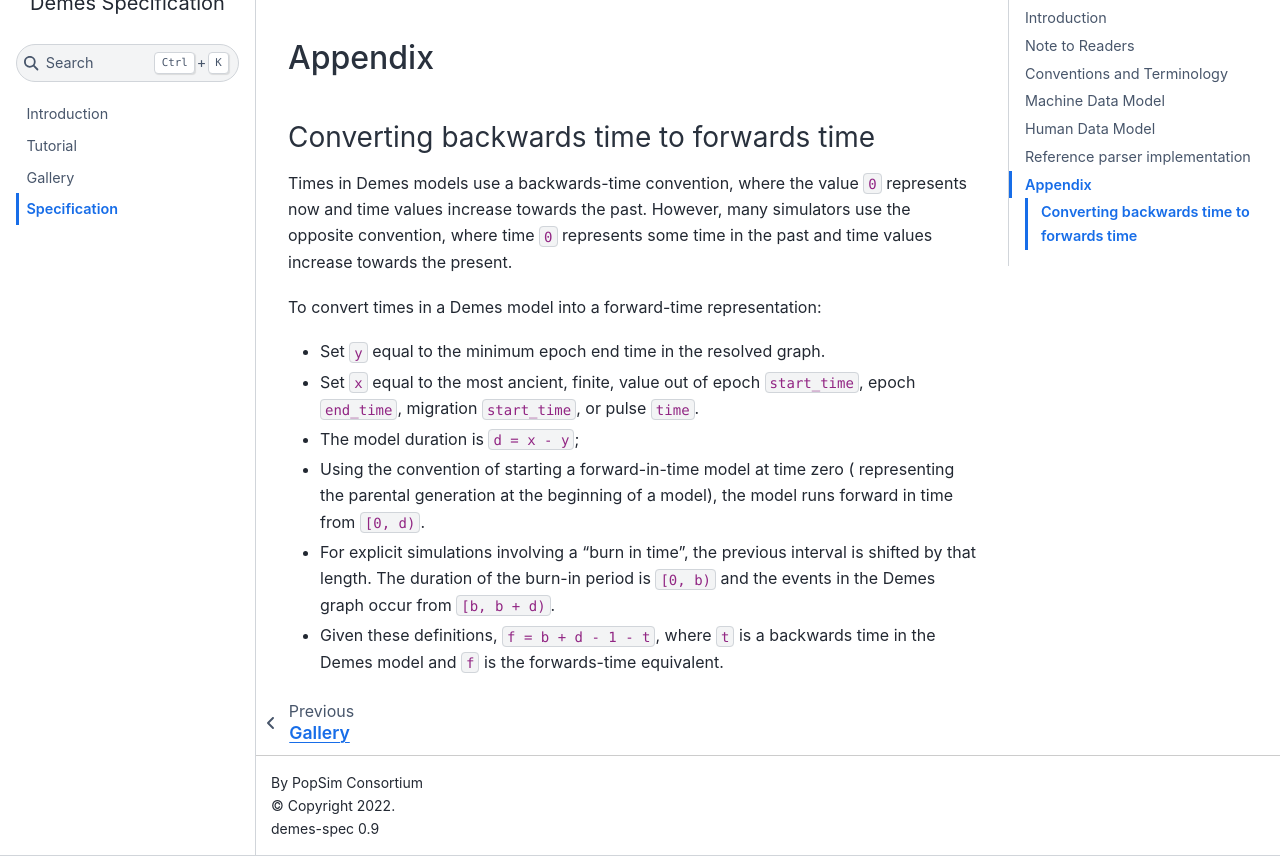
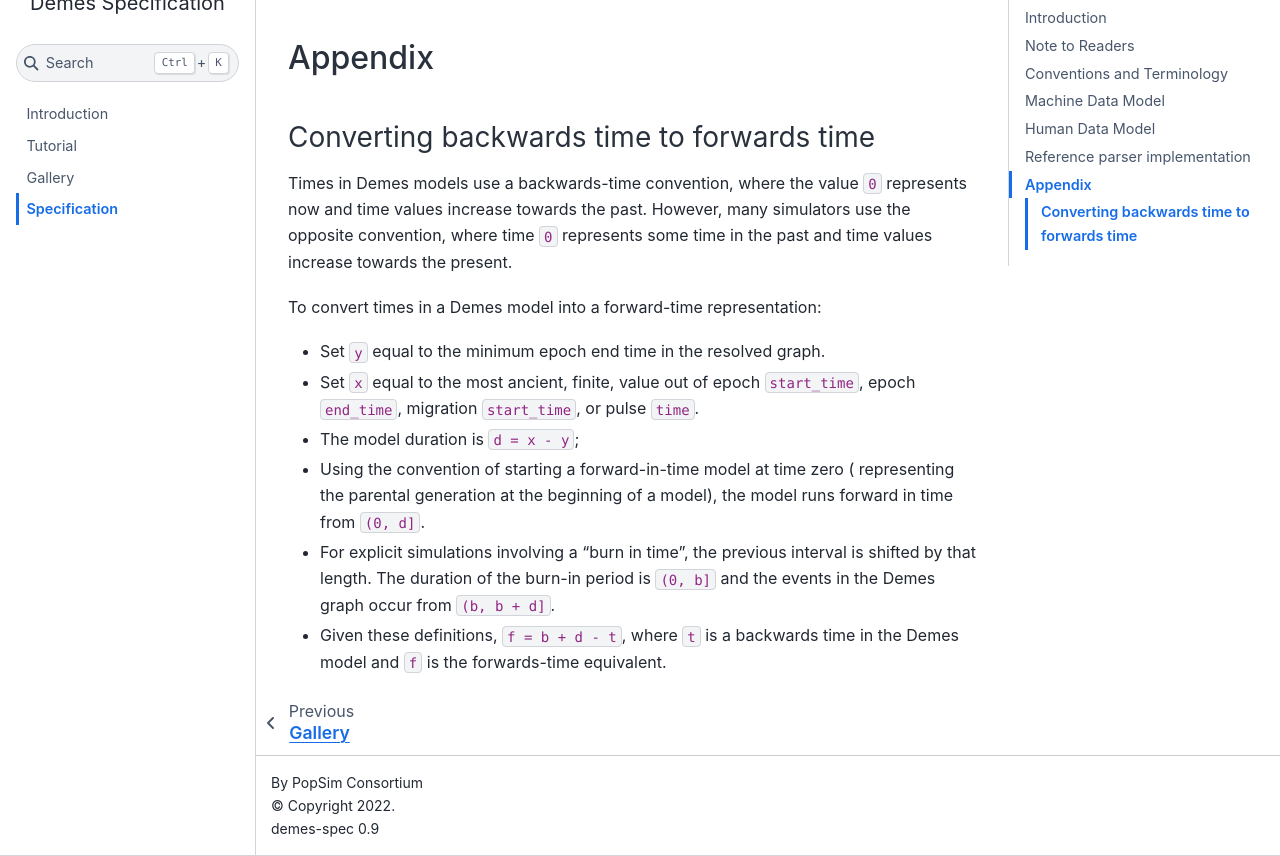
Before and after one commit to popsim-consortium/demes-spec, a Jupyter Book: the page built from docs/specification.md, in a window 1280 px wide and 900 px high, scrolled down 26895 px, cut to the strip 44-900 px from the top of the window. Built offline with Jupyter Book 1.0.4 settings and Sphinx 7.4.7 and the Sphinx Book theme 1.1.4, drawn with Linux system fonts in a browser that asks for light colours.

Commit message:
update the interval notation.

```diff
--- a/docs/specification.md
+++ b/docs/specification.md
@@ -1189,9 +1189,8 @@ To convert times in a Demes model into a forward-time representation:
 * The model duration is `d = x - y`;
 * Using the convention of starting a forward-in-time model at time zero (
   representing the parental generation at the beginning of a model), the model
-  runs forward in time from `[0, d)`.
+  runs forward in time from `(0, d]`.
 * For explicit simulations involving a "burn in time", the previous interval is shifted by that length.
-  The duration of the burn-in period is `[0, b)`
-  and the events in the Demes graph occur from
-  `[b, b + d)`.
-* Given these definitions, `f = b + d - 1 - t`, where `t` is a backwards time in the Demes model and `f` is the forwards-time equivalent.
+  The duration of the burn-in period is `(0, b]`
+  and the events in the Demes graph occur from `(b, b + d]`.
+* Given these definitions, `f = b + d - t`, where `t` is a backwards time in the Demes model and `f` is the forwards-time equivalent.
```
